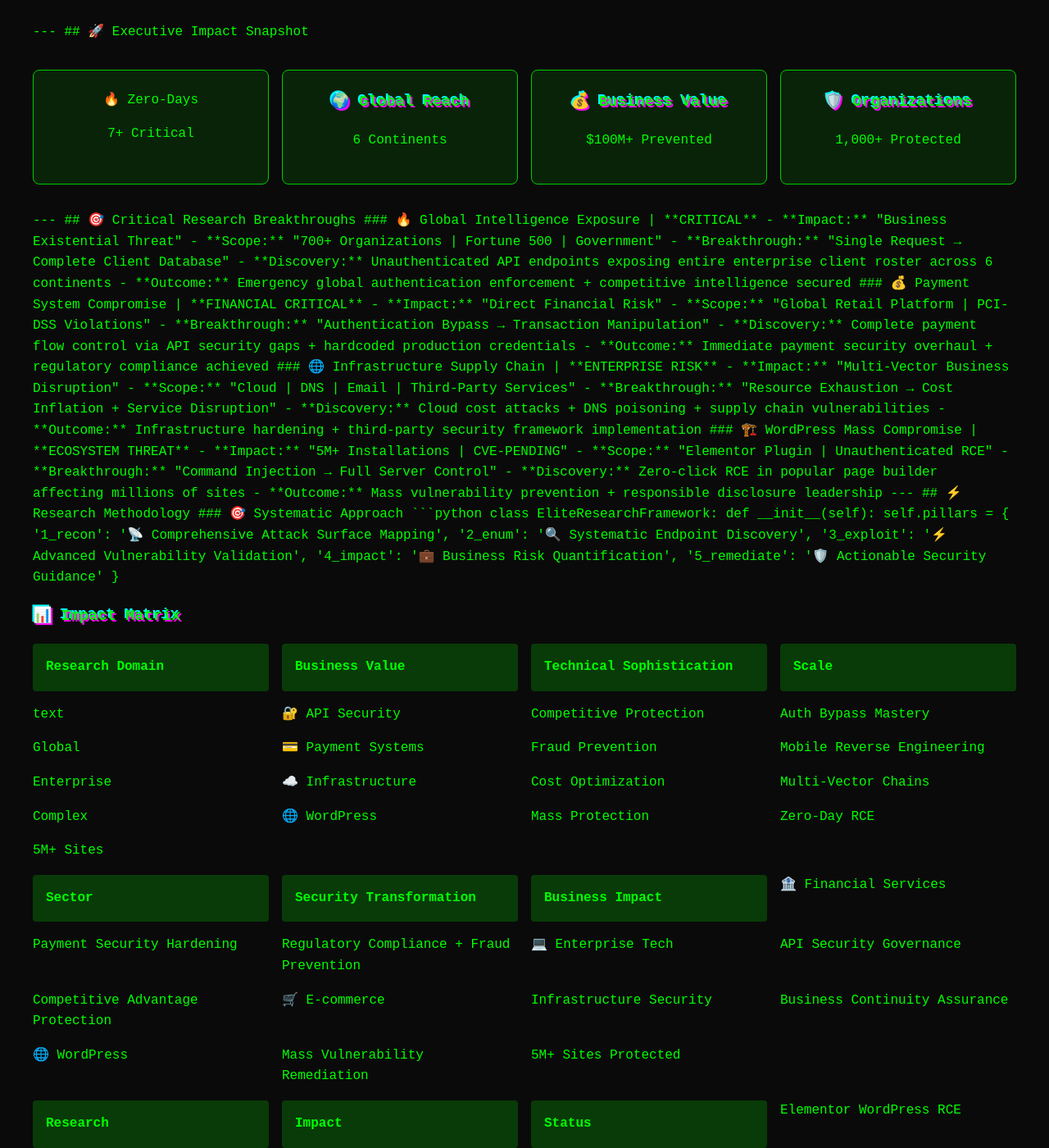
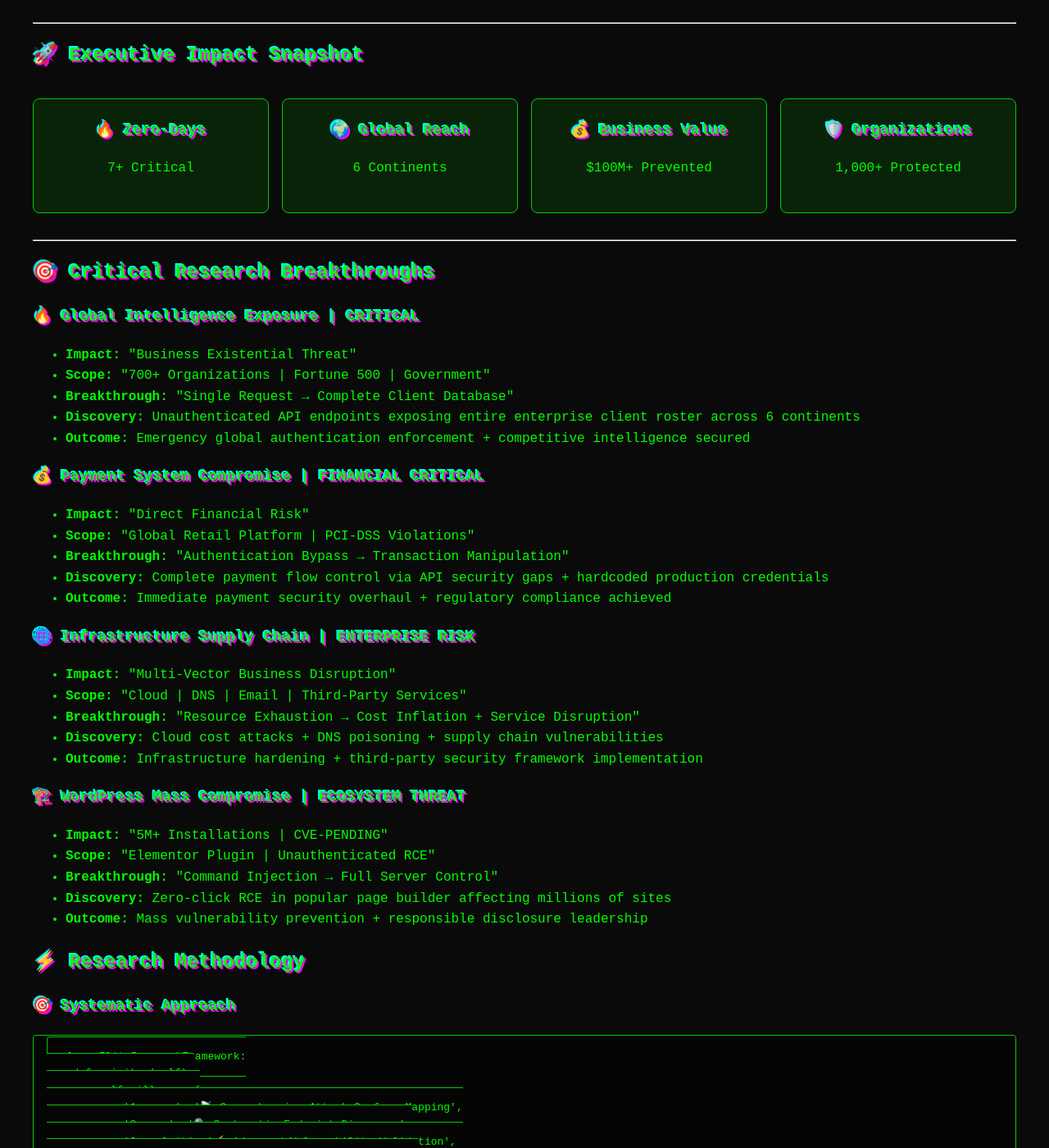
Before and after one commit to TyreekHaynes/Security-Research, a Jekyll site: the page built from portfolio.html, in a window 1280 px wide and 1400 px high, scrolled down 320 px. Shown: the whole window at 82% size. Built offline with Jekyll 4.4.1, drawn with Linux system fonts in a browser that asks for light colours; some of the changed text lies outside the part shown.

Commit message:
Update portfolio.html

````diff
--- a/portfolio.html
+++ b/portfolio.html
@@ -3,6 +3,7 @@ layout: default
 title: Portfolio
 ---
 
+<div class="portfolio-container">
     <div class="portfolio-header">
         <h1>🛡️ Tyreek Haynes | Elite Security Research Portfolio</h1>
         <p class="portfolio-subtitle">
@@ -11,12 +12,12 @@ title: Portfolio
         </p>
     </div>
 
----
+    <hr>
 
-## 🚀 Executive Impact Snapshot
-
+    <section class="executive-snapshot">
+        <h2>🚀 Executive Impact Snapshot</h2>
         <div class="impact-grid">
-    <div class="impact-item"
+            <div class="impact-item">
                 <h3>🔥 Zero-Days</h3>
                 <p>7+ Critical</p>
             </div>
@@ -33,46 +34,62 @@ title: Portfolio
                 <p>1,000+ Protected</p>
             </div>
         </div>
+    </section>
 
----
+    <hr>
 
-## 🎯 Critical Research Breakthroughs
+    <section class="research-breakthroughs">
+        <h2>🎯 Critical Research Breakthroughs</h2>
 
-### 🔥 Global Intelligence Exposure | **CRITICAL**
-- **Impact:** "Business Existential Threat"
-- **Scope:** "700+ Organizations | Fortune 500 | Government"
-- **Breakthrough:** "Single Request → Complete Client Database"
-- **Discovery:** Unauthenticated API endpoints exposing entire enterprise client roster across 6 continents
-- **Outcome:** Emergency global authentication enforcement + competitive intelligence secured
+        <div class="breakthrough">
+            <h3>🔥 Global Intelligence Exposure | <span class="critical">CRITICAL</span></h3>
+            <ul>
+                <li><strong>Impact:</strong> "Business Existential Threat"</li>
+                <li><strong>Scope:</strong> "700+ Organizations | Fortune 500 | Government"</li>
+                <li><strong>Breakthrough:</strong> "Single Request → Complete Client Database"</li>
+                <li><strong>Discovery:</strong> Unauthenticated API endpoints exposing entire enterprise client roster across 6 continents</li>
+                <li><strong>Outcome:</strong> Emergency global authentication enforcement + competitive intelligence secured</li>
+            </ul>
+        </div>
 
-### 💰 Payment System Compromise | **FINANCIAL CRITICAL**
-- **Impact:** "Direct Financial Risk"
-- **Scope:** "Global Retail Platform | PCI-DSS Violations"
-- **Breakthrough:** "Authentication Bypass → Transaction Manipulation"
-- **Discovery:** Complete payment flow control via API security gaps + hardcoded production credentials
-- **Outcome:** Immediate payment security overhaul + regulatory compliance achieved
+        <div class="breakthrough">
+            <h3>💰 Payment System Compromise | <span class="critical">FINANCIAL CRITICAL</span></h3>
+            <ul>
+                <li><strong>Impact:</strong> "Direct Financial Risk"</li>
+                <li><strong>Scope:</strong> "Global Retail Platform | PCI-DSS Violations"</li>
+                <li><strong>Breakthrough:</strong> "Authentication Bypass → Transaction Manipulation"</li>
+                <li><strong>Discovery:</strong> Complete payment flow control via API security gaps + hardcoded production credentials</li>
+                <li><strong>Outcome:</strong> Immediate payment security overhaul + regulatory compliance achieved</li>
+            </ul>
+        </div>
 
-### 🌐 Infrastructure Supply Chain | **ENTERPRISE RISK**
-- **Impact:** "Multi-Vector Business Disruption"
-- **Scope:** "Cloud | DNS | Email | Third-Party Services"
-- **Breakthrough:** "Resource Exhaustion → Cost Inflation + Service Disruption"
-- **Discovery:** Cloud cost attacks + DNS poisoning + supply chain vulnerabilities
-- **Outcome:** Infrastructure hardening + third-party security framework implementation
+        <div class="breakthrough">
+            <h3>🌐 Infrastructure Supply Chain | <span class="critical">ENTERPRISE RISK</span></h3>
+            <ul>
+                <li><strong>Impact:</strong> "Multi-Vector Business Disruption"</li>
+                <li><strong>Scope:</strong> "Cloud | DNS | Email | Third-Party Services"</li>
+                <li><strong>Breakthrough:</strong> "Resource Exhaustion → Cost Inflation + Service Disruption"</li>
+                <li><strong>Discovery:</strong> Cloud cost attacks + DNS poisoning + supply chain vulnerabilities</li>
+                <li><strong>Outcome:</strong> Infrastructure hardening + third-party security framework implementation</li>
+            </ul>
+        </div>
 
-### 🏗️ WordPress Mass Compromise | **ECOSYSTEM THREAT**
-- **Impact:** "5M+ Installations | CVE-PENDING"
-- **Scope:** "Elementor Plugin | Unauthenticated RCE"
-- **Breakthrough:** "Command Injection → Full Server Control"
-- **Discovery:** Zero-click RCE in popular page builder affecting millions of sites
-- **Outcome:** Mass vulnerability prevention + responsible disclosure leadership
+        <div class="breakthrough">
+            <h3>🏗️ WordPress Mass Compromise | <span class="critical">ECOSYSTEM THREAT</span></h3>
+            <ul>
+                <li><strong>Impact:</strong> "5M+ Installations | CVE-PENDING"</li>
+                <li><strong>Scope:</strong> "Elementor Plugin | Unauthenticated RCE"</li>
+                <li><strong>Breakthrough:</strong> "Command Injection → Full Server Control"</li>
+                <li><strong>Discovery:</strong> Zero-click RCE in popular page builder affecting millions of sites</li>
+                <li><strong>Outcome:</strong> Mass vulnerability prevention + responsible disclosure leadership</li>
+            </ul>
+        </div>
+    </section>
 
----
-
-## ⚡ Research Methodology
-
-### 🎯 Systematic Approach
-```python
-class EliteResearchFramework:
+    <section class="methodology">
+        <h2>⚡ Research Methodology</h2>
+        <h3>🎯 Systematic Approach</h3>
+        <pre><code>class EliteResearchFramework:
     def __init__(self):
         self.pillars = {
             '1_recon': '📡 Comprehensive Attack Surface Mapping',
@@ -80,37 +97,13 @@ class EliteResearchFramework:
             '3_exploit': '⚡ Advanced Vulnerability Validation',
             '4_impact': '💼 Business Risk Quantification',
             '5_remediate': '🛡️ Actionable Security Guidance'
-        }
+        }</code></pre>
+    </section>
 
-<div class="impact-matrix"> <h3>📊 Impact Matrix</h3> <div class="matrix-grid"> <div class="matrix-header">Research Domain</div> <div class="matrix-header">Business Value</div> <div class="matrix-header">Technical Sophistication</div> <div class="matrix-header">Scale</div>
-text
-    <div>🔐 API Security</div><div>Competitive Protection</div><div>Auth Bypass Mastery</div><div>Global</div>
-    <div>💳 Payment Systems</div><div>Fraud Prevention</div><div>Mobile Reverse Engineering</div><div>Enterprise</div>
-    <div>☁️ Infrastructure</div><div>Cost Optimization</div><div>Multi-Vector Chains</div><div>Complex</div>
-    <div>🌐 WordPress</div><div>Mass Protection</div><div>Zero-Day RCE</div><div>5M+ Sites</div>
+    <div class="portfolio-footer">
+        <h3>🚀 From Vulnerability Discovery to Enterprise Resilience</h3>
+        <p>Bridging Elite Technical Depth with Strategic Business Impact</p>
+        <p><em>Transforming security research into tangible business value since 2024</em></p>
+        <p class="disclaimer">© 2025 Tyreek Haynes | All research conducted under authorized engagement and responsible disclosure protocols</p>
     </div>
 </div>
-
-<div class="business-grid"> <div class="sector-header">Sector</div> <div class="sector-header">Security Transformation</div> <div class="sector-header">Business Impact</div>
-
-<div>🏦 Financial Services</div><div>Payment Security Hardening</div><div>Regulatory Compliance + Fraud Prevention</div>
-<div>💻 Enterprise Tech</div><div>API Security Governance</div><div>Competitive Advantage Protection</div>
-<div>🛒 E-commerce</div><div>Infrastructure Security</div><div>Business Continuity Assurance</div>
-<div>🌐 WordPress</div><div>Mass Vulnerability Remediation</div><div>5M+ Sites Protected</div>
-</div>
-
-<div class="research-grid"> <div class="research-header">Research</div> <div class="research-header">Impact</div> <div class="research-header">Status</div>
-
-<div>Elementor WordPress RCE</div><div>5M+ Installations</div><div>🟡 CVE-PENDING</div>
-<div>Enterprise API Auth Bypass</div><div>Global Intelligence Protection</div><div>✅ Responsible Disclosure</div>
-<div>Payment System Security</div><div>Financial Risk Mitigation</div><div>🔒 Confidential</div>
-</div>
-
-
-<div class="expertise-grid"> <div class="expertise-header">Domain</div> <div class="expertise-header">Expertise Level</div> <div class="expertise-header">Recent Impact</div>
-
-<div>Enterprise API Security</div><div>🏆 Elite</div><div>Global Intelligence Protection</div>
-<div>Payment System Integrity</div><div>🏆 Elite</div><div>Financial Risk Mitigation</div>
-<div>Infrastructure Supply Chain</div><div>🏆 Elite</div><div>Business Continuity Assurance</div>
-<div>Mass-Software Vulnerability</div><div>🏆 Elite</div><div>5M+ Sites Secured</div>
-</div>
````
Lines whose indentation alone changed are shown as unchanged.
